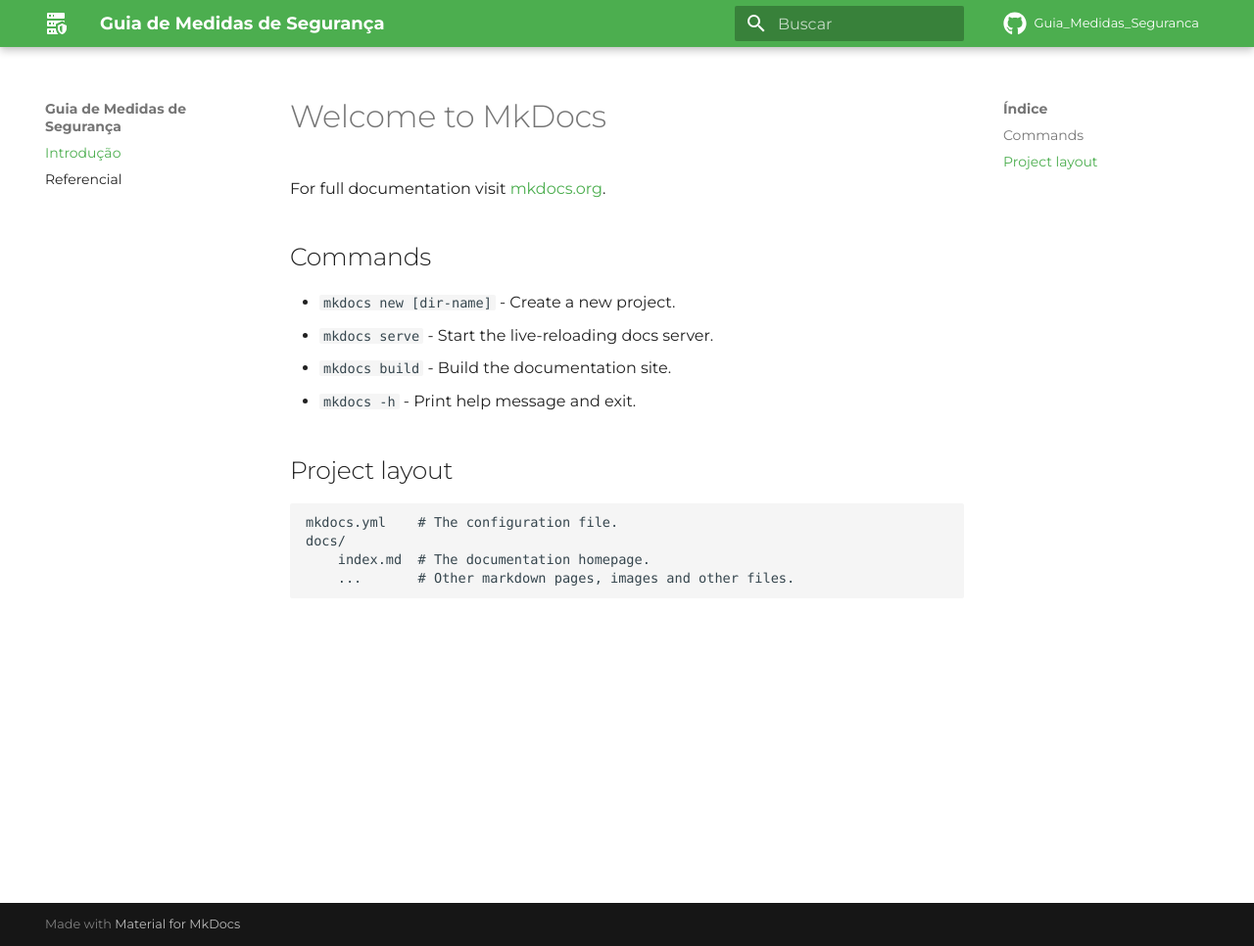
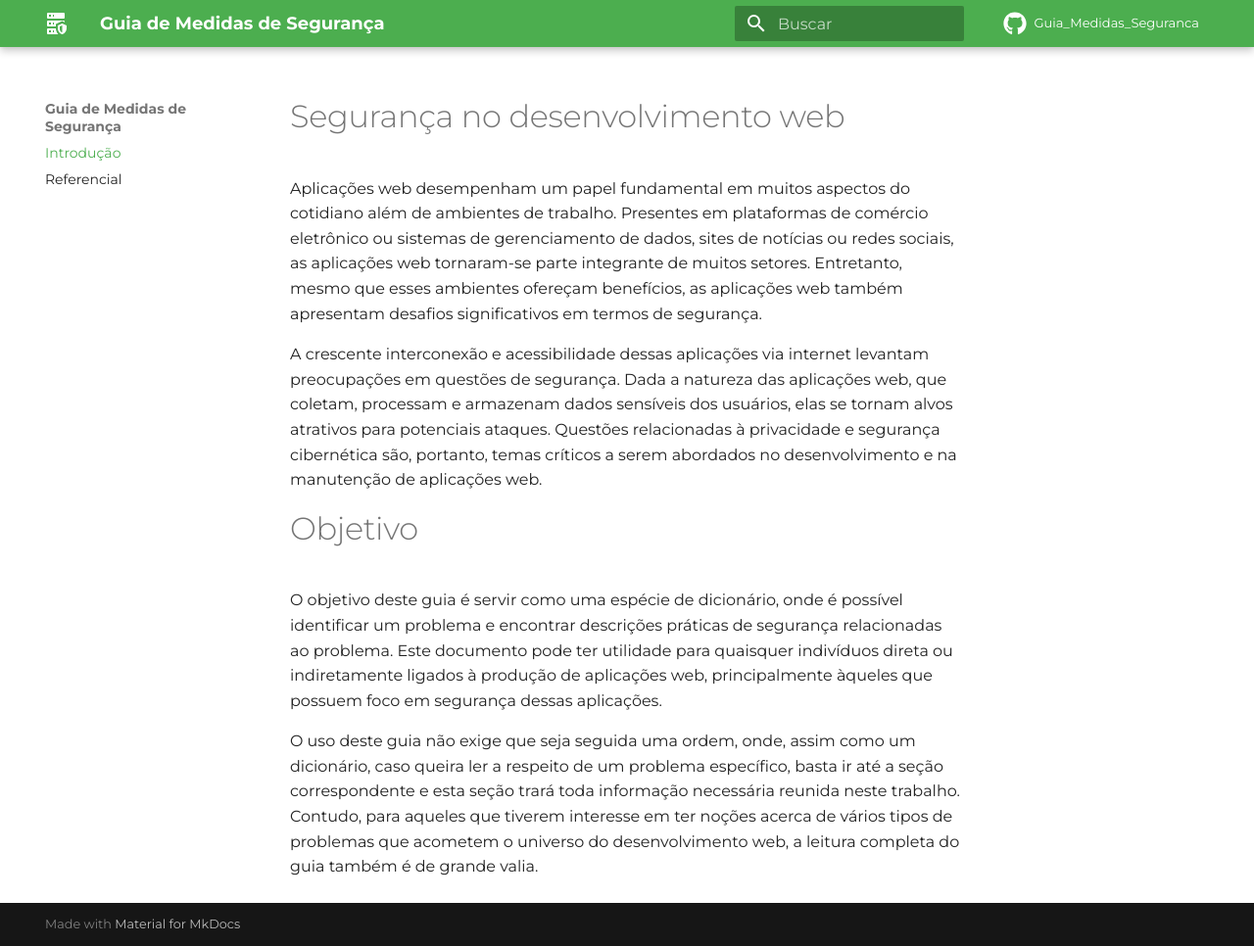
Before and after one commit to AlvaroLeles/Guia_Medidas_Seguranca, an MkDocs documentation site: the page built from docs/index.md, in a window 1280 px wide and 966 px high. Shown: the whole window at 98% size. Built offline with MkDocs 1.6.1 and Material for MkDocs 9.7.7, drawn with Linux system fonts in a browser that asks for light colours; some web fonts are replaced; comment, search, counter and statistics services are not loaded.

```diff
--- a/docs/index.md
+++ b/docs/index.md
@@ -1,17 +1,11 @@
-# Welcome to MkDocs
+# Segurança no desenvolvimento web
 
-For full documentation visit [mkdocs.org](https://www.mkdocs.org).
+Aplicações web desempenham um papel fundamental em muitos aspectos do cotidiano além de ambientes de trabalho. Presentes em plataformas de comércio eletrônico ou sistemas de gerenciamento de dados, sites de notícias ou redes sociais, as aplicações web tornaram-se parte integrante de muitos setores. Entretanto, mesmo que esses ambientes ofereçam benefícios, as aplicações web também apresentam desafios significativos em termos de segurança.
 
-## Commands
+A crescente interconexão e acessibilidade dessas aplicações via internet levantam preocupações em questões de segurança. Dada a natureza das aplicações web, que coletam, processam e armazenam dados sensíveis dos usuários, elas se tornam alvos atrativos para potenciais ataques. Questões relacionadas à privacidade e segurança cibernética são, portanto, temas críticos a serem abordados no desenvolvimento e na manutenção de aplicações web.
 
-* `mkdocs new [dir-name]` - Create a new project.
-* `mkdocs serve` - Start the live-reloading docs server.
-* `mkdocs build` - Build the documentation site.
-* `mkdocs -h` - Print help message and exit.
+# Objetivo
 
-## Project layout
+O objetivo deste guia é servir como uma espécie de dicionário, onde é possível identificar um problema e encontrar descrições práticas de segurança relacionadas ao problema. Este documento pode ter utilidade para quaisquer indivíduos direta ou indiretamente ligados à produção de aplicações web, principalmente àqueles que possuem foco em segurança dessas aplicações.
 
-    mkdocs.yml    # The configuration file.
-    docs/
-        index.md  # The documentation homepage.
-        ...       # Other markdown pages, images and other files.
+O uso deste guia não exige que seja seguida uma ordem, onde, assim como um dicionário, caso queira ler a respeito de um problema específico, basta ir até a seção correspondente e esta seção trará toda informação necessária reunida neste trabalho. Contudo, para aqueles que tiverem interesse em ter noções acerca de vários tipos de problemas que acometem o universo do desenvolvimento web, a leitura completa do guia também é de grande valia.
```
Also changed, not shown: docs/referencial.md (added, +16 -0 lines).
